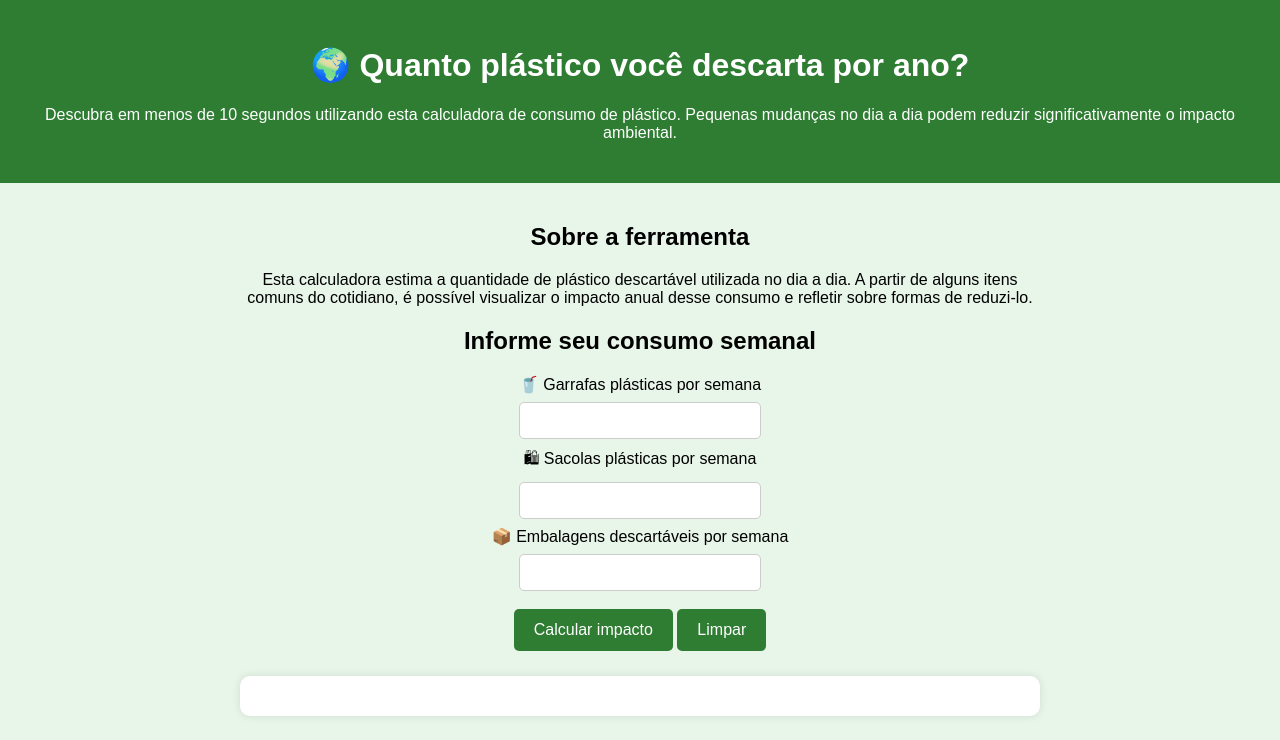
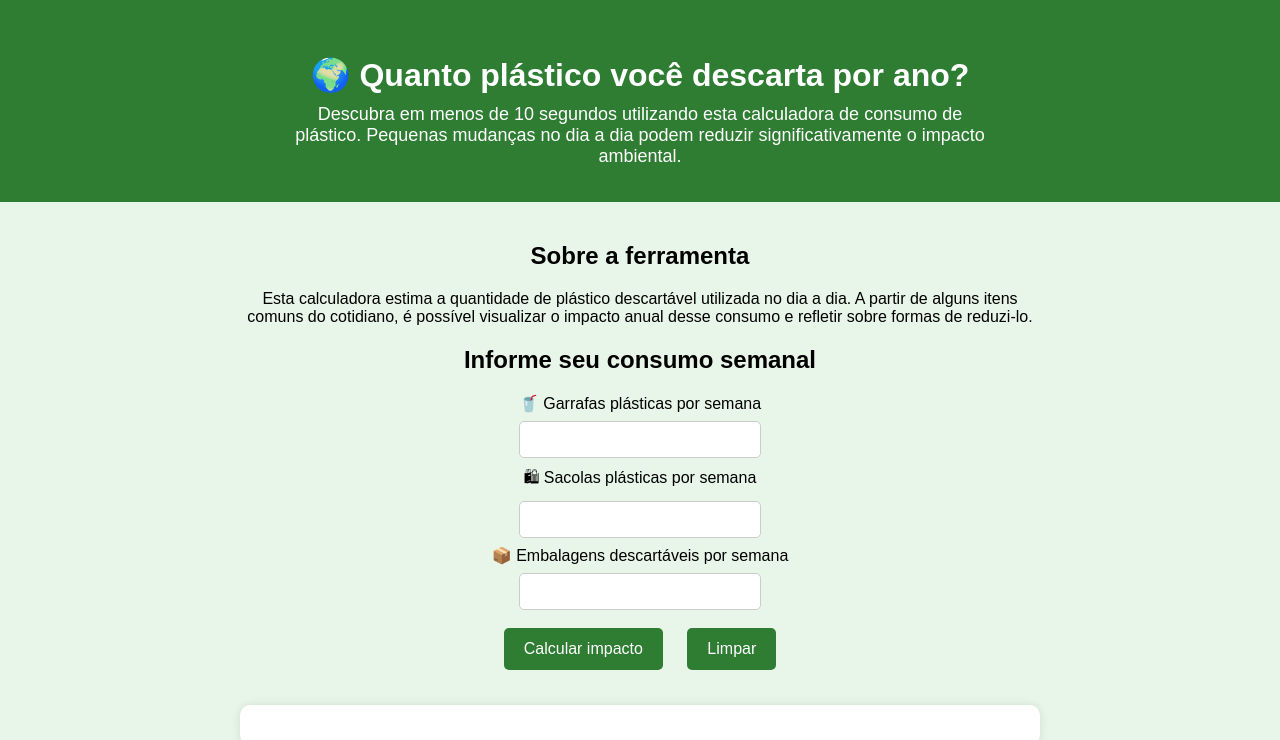
Before and after one commit to praxede/Plastic-calculator, a plain HTML site: page index.html in a window 1280 px wide. Shown: the top 740 px of the page. Drawn offline with nearby package versions, Linux system fonts and the light colour scheme.

Commit message:
Update header styles and button margin
Increased header padding and added styles for header elements.

```diff
--- a/style.css
+++ b/style.css
@@ -8,7 +8,18 @@ margin:0;
 header{
 background:#2e7d32;
 color:white;
-padding:25px;
+padding:35px;
+}
+
+header h1{
+font-size:32px;
+margin-bottom:10px;
+}
+
+header p{
+font-size:18px;
+max-width:700px;
+margin:auto;
 }
 
 .container{
@@ -33,11 +44,13 @@ border:none;
 border-radius:5px;
 cursor:pointer;
 font-size:16px;
-margin-top:10px;
+margin:10px;
+transition:0.3s;
 }
 
 button:hover{
 background:#1b5e20;
+transform:scale(1.05);
 }
 
 #resultado{
```
